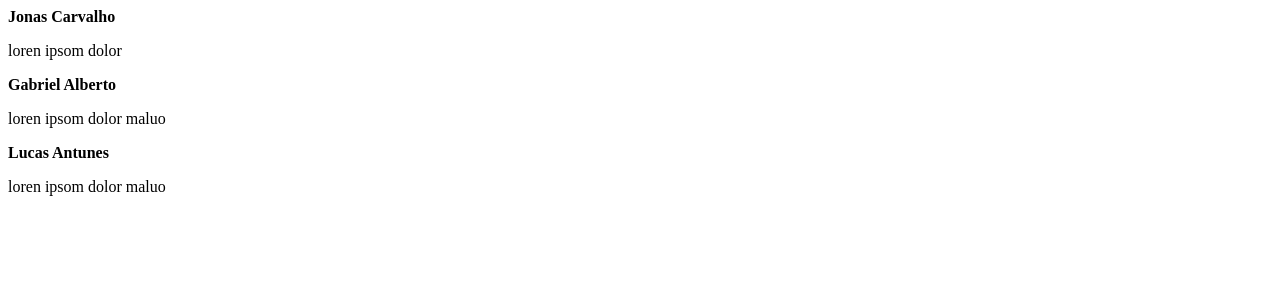
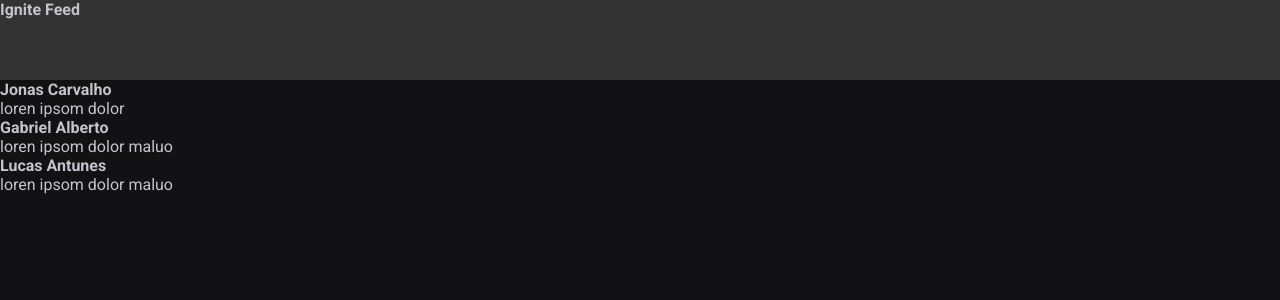
Before and after one commit to jonasmcarvalho/01-fundamentos-reactjs, a React (Vite) app: page / in a window 1280 px wide. Shown: the top 300 px of the page. Built offline with nearby package versions, Linux system fonts and the light colour scheme.

Commit message:
Starting Styling

```diff
--- a/index.html
+++ b/index.html
@@ -2,8 +2,14 @@
 <html lang="en">
   <head>
     <meta charset="UTF-8" />
+    <link rel="preconnect" href="https://fonts.gstatic.com" crossorigin />
+    <link rel="preconnect" href="https://fonts.googleapis.com" />
+
     <link rel="icon" type="image/svg+xml" href="/src/favicon.svg" />
     <meta name="viewport" content="width=device-width, initial-scale=1.0" />
+
+    <link href="https://fonts.googleapis.com/css2?family=Roboto:wght@400;700&display=swap" rel="stylesheet" />
+
     <title>Vite App</title>
   </head>
   <body>
--- a/src/App.jsx
+++ b/src/App.jsx
@@ -1,10 +1,15 @@
 
+import { Header } from './components/Header'
 import {Post} from './Post'
+
+import './global.css'
 
 export function App() {
 
   return (
     <div>
+      <Header />
+
       <Post
         author='Jonas Carvalho'
         content= 'loren ipsom dolor'
--- /dev/null
+++ b/src/components/Header.jsx
@@ -0,0 +1,10 @@
+import styles from './Header.module.css'
+
+
+export function Header() {
+    return (
+        <header className={styles.header}>
+            <strong className={styles.header}>Ignite Feed</strong>
+        </header>
+    );
+}
--- /dev/null
+++ b/src/components/Header.module.css
@@ -0,0 +1,4 @@
+.header {
+    background: #333;
+    height: 80px;
+}
--- /dev/null
+++ b/src/global.css
@@ -0,0 +1,30 @@
+:root {
+    --white: #fff;
+    --gray-100: #e1e1e6;
+    --gray-300: #c4c4cc;
+    --gray-400: #8d8d99;
+    --gray-600: #323238;
+    --gray-700: #29292e;
+    --gray-800: #202824;
+    --gray-900: #121214;
+
+    --green-500: #00875f;
+}
+
+* {
+    margin: 0;
+    padding: 0;
+    box-sizing: border-box;
+}
+
+body {
+    background: var(--gray-900);
+    color: var(--gray-300);
+    -webkit-font-smoothing: antialiased;
+}
+
+body, input, textarea, button {
+    font-family: 'Roboto', sans-serif;
+    font-weight: 400;
+    font-size: 1rem;
+}
```
